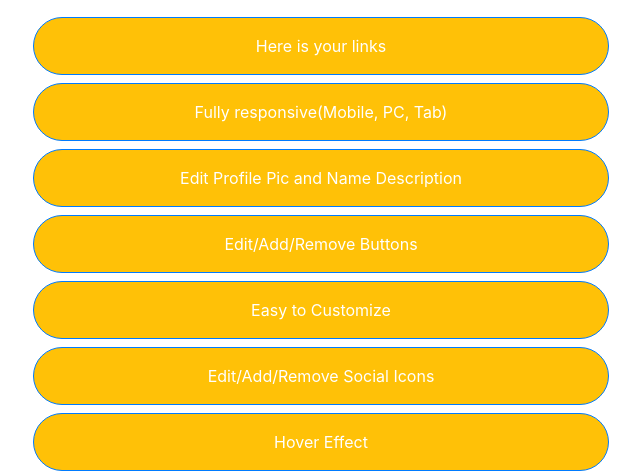
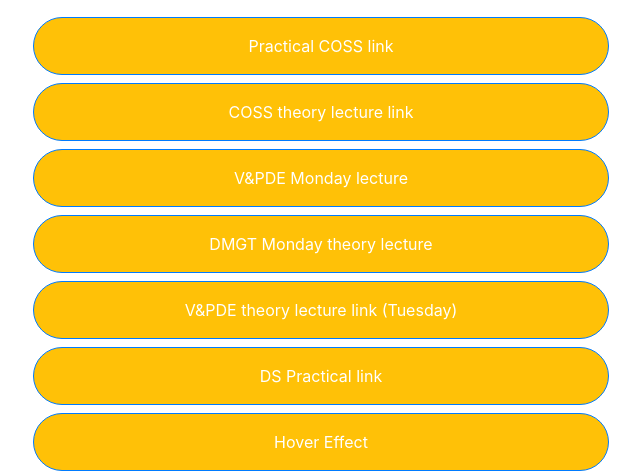
Before and after one commit to thenileshnj/links.github.io, a plain HTML site: page index.html in a window 1280 px wide. Shown: the part 459-935 px from the top of the page, without its empty margins (319-959 px from the left). Drawn offline with nearby package versions, Linux system fonts and the light colour scheme.

Commit message:
Update index.html

```diff
--- a/index.html
+++ b/index.html
@@ -38,12 +38,12 @@
 	<div>
 		<div class="text-center listmain">
 			<ul class=""  style="list-style-type:none;">
-				<li><button class="btn border-primary p-3 m-1 btn-warning"><a target="_blank" class="text-white" href="#">Here is your links</a></button></li>
-				<li><button class="btn border-primary p-3 m-1 btn-warning"><a target="_blank" class="text-white" href="#">Fully responsive(Mobile, PC, Tab)</a></button></li>
-				<li><button class="btn border-primary p-3 m-1 btn-warning"><a target="_blank" class="text-white" href="#">Edit Profile Pic and Name Description</a></button></li>
-				<li><button class="btn border-primary p-3 m-1 btn-warning"><a target="_blank" class="text-white" href="#">Edit/Add/Remove Buttons</a></button></li>
-				<li><button class="btn border-primary p-3 m-1 btn-warning"><a target="_blank" class="text-white" href="#">Easy to Customize</a></button></li>
-				<li><button class="btn border-primary p-3 m-1 btn-warning"><a target="_blank" class="text-white" href="#">Edit/Add/Remove Social Icons</a></button></li>
+				<li><button class="btn border-primary p-3 m-1 btn-warning"><a target="_blank" class="text-white" href="https://teams.microsoft.com/l/meetup-join/19%3a7739d34e895e4bb1ac118d681b5b824f%40thread.tacv2/1600422123677?context=%7b%22Tid%22%3a%224398c2fc-05c1-4a0b-a312-c86b714cbc9a%22%2c%22Oid%22%3a%22f95a8b13-344a-41a2-9bf6-e7db7750f0c8%22%7d">Practical COSS link</a></button></li>
+				<li><button class="btn border-primary p-3 m-1 btn-warning"><a target="_blank" class="text-white" href="https://teams.microsoft.com/l/meetup-join/19%3a7739d34e895e4bb1ac118d681b5b824f%40thread.tacv2/1603085914676?context=%7b%22Tid%22%3a%224398c2fc-05c1-4a0b-a312-c86b714cbc9a%22%2c%22Oid%22%3a%22f95a8b13-344a-41a2-9bf6-e7db7750f0c8%22%7d">COSS theory lecture link</a></button></li>
+				<li><button class="btn border-primary p-3 m-1 btn-warning"><a target="_blank" class="text-white" href="https://teams.microsoft.com/l/meetup-join/19%3a7739d34e895e4bb1ac118d681b5b824f%40thread.tacv2/1603038832215?context=%7b%22Tid%22%3a%224398c2fc-05c1-4a0b-a312-c86b714cbc9a%22%2c%22Oid%22%3a%225dbd1b01-14d8-4132-98c2-64171e2b4651%22%7d">V&PDE Monday lecture</a></button></li>
+				<li><button class="btn border-primary p-3 m-1 btn-warning"><a target="_blank" class="text-white" href="https://teams.microsoft.com/l/meetup-join/19%3a7739d34e895e4bb1ac118d681b5b824f%40thread.tacv2/1603088980507?context=%7b%22Tid%22%3a%224398c2fc-05c1-4a0b-a312-c86b714cbc9a%22%2c%22Oid%22%3a%2264aa7526-7e07-43d8-8ea9-ded20bc06a79%22%7d">DMGT Monday theory lecture</a></button></li>
+				<li><button class="btn border-primary p-3 m-1 btn-warning"><a target="_blank" class="text-white" href="https://teams.microsoft.com/l/meetup-join/19%3a7739d34e895e4bb1ac118d681b5b824f%40thread.tacv2/1603120753865?context=%7b%22Tid%22%3a%224398c2fc-05c1-4a0b-a312-c86b714cbc9a%22%2c%22Oid%22%3a%225dbd1b01-14d8-4132-98c2-64171e2b4651%22%7d">V&PDE theory lecture link (Tuesday)</a></button></li>
+				<li><button class="btn border-primary p-3 m-1 btn-warning"><a target="_blank" class="text-white" href="https://teams.microsoft.com/l/meetup-join/19%3a7739d34e895e4bb1ac118d681b5b824f%40thread.tacv2/1601102545052?context=%7b%22Tid%22%3a%224398c2fc-05c1-4a0b-a312-c86b714cbc9a%22%2c%22Oid%22%3a%2226c5f5e6-78ff-4b5c-ad07-21801b09fda5%22%7d"> DS Practical link</a></button></li>
 				<li><button class="btn border-primary p-3 m-1 btn-warning"><a target="_blank" class="text-white" href="#">Hover Effect</a></button></li>
 				<li><button class="btn border-primary p-3 m-1 btn-warning"><a target="_blank" class="text-white" href="#">Lightweight</a></button></li>
 				<li><button class="btn border-primary p-3 m-1 btn-warning"><a target="_blank" class="text-white" href="#">Eassy to Modify</a></button></li>
```
